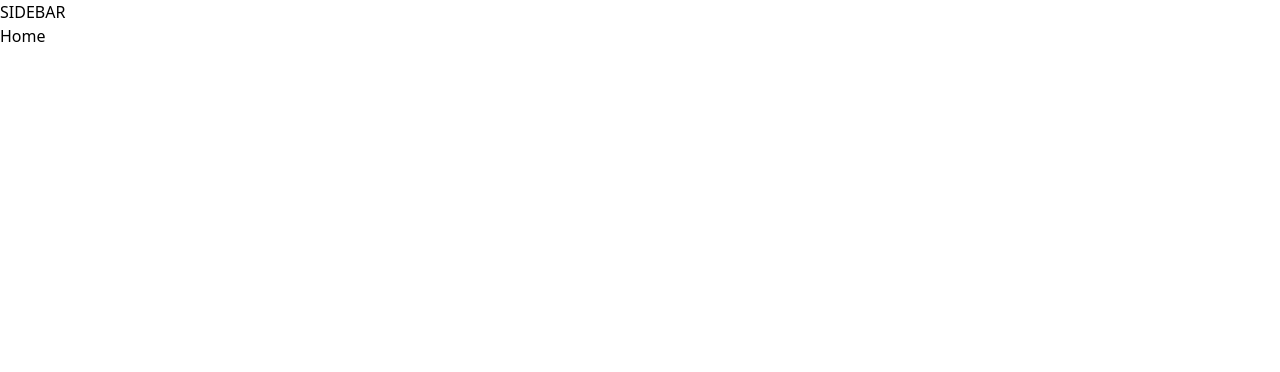
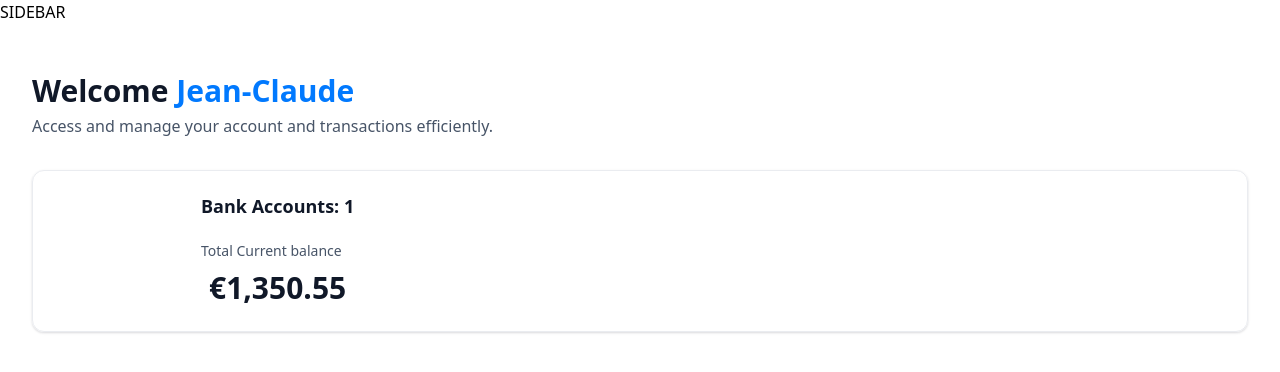
Before and after one commit to mr-andrej/vanguard-banking, a Next.js app: page / in a window 1280 px wide. Shown: the top 372 px of the page. Built offline with nearby package versions, Linux system fonts and the light colour scheme.

Commit message:
Added basic components to start with

```diff
--- a/app/(root)/page.tsx
+++ b/app/(root)/page.tsx
@@ -1,8 +1,28 @@
 import React from 'react'
+import HeaderBox from "@/components/headerBox";
+import TotalBalanceBox from "@/components/TotalBalanceBox";
 
 const Home = () => {
+    const loggedIn = {firstName: "Jean-Claude"};
+
     return (
-        <div>Home</div>
+        <section className="home">
+            <div className="home-content">
+                <header className="home-header">
+                    <HeaderBox
+                        type="greeting"
+                        title="Welcome"
+                        user={loggedIn?.firstName || 'Guest'}
+                        subtext="Access and manage your account and transactions efficiently."
+                    />
+                    <TotalBalanceBox
+                        accounts={[]}
+                        totalBanks={1}
+                        totalCurrentBalance={1350.55}
+                    />
+                </header>
+            </div>
+        </section>
     )
 }
 export default Home;
--- /dev/null
+++ b/components/AnimatedCounter.tsx
@@ -0,0 +1,17 @@
+'use client';
+import CountUp from "react-countup";
+
+const AnimatedCounter = ({amount}: { amount: number }) => {
+    return (
+        <div>
+            <CountUp
+                duration={2}
+                decimals={2}
+                prefix="€"
+                end={amount}
+
+            />
+        </div>
+    )
+}
+export default AnimatedCounter
--- /dev/null
+++ b/components/TotalBalanceBox.tsx
@@ -0,0 +1,28 @@
+import React from 'react'
+import {formatAmount} from "@/lib/utils";
+import CountUp from "react-countup";
+import AnimatedCounter from "@/components/AnimatedCounter";
+
+const TotalBalanceBox = ({
+    accounts = [], totalBanks, totalCurrentBalance}: TotalBalanceBoxProps) => {
+    return (
+        <section className="total-balance">
+            <div className="total-balance-chart">
+
+            </div>
+
+            <div className="flex flex-col gap-6">
+                <h2 className="header-2">
+                    Bank Accounts: {totalBanks}
+                </h2>
+                <div className="flex flex-col gap-2">
+                    <p className="total-balance-label">Total Current balance</p>
+                    <p className="total-balance-amount flex-center gap-2">
+                        <AnimatedCounter amount={totalCurrentBalance}/>
+                    </p>
+                </div>
+            </div>
+        </section>
+    )
+}
+export default TotalBalanceBox
--- /dev/null
+++ b/components/headerBox.tsx
@@ -0,0 +1,20 @@
+import React from 'react'
+
+const HeaderBox = ({type = "title", title, subtext, user}: HeaderBoxProps) => {
+    return (
+        <div className="header-box">
+            <h1 className="header-box-title">
+                {title}
+                {type === 'greeting' && (
+                    <span className='text-bankGradient'>
+                        &nbsp;{user}
+                    </span>
+                )}
+            </h1>
+            <p className="header-box-subtext">
+                {subtext}
+            </p>
+        </div>
+    )
+}
+export default HeaderBox
--- a/lib/utils.ts
+++ b/lib/utils.ts
@@ -68,7 +68,7 @@
 export function formatAmount(amount: number): string {
   const formatter = new Intl.NumberFormat("en-US", {
     style: "currency",
-    currency: "USD",
+    currency: "EUR",
     minimumFractionDigits: 2,
   });
 
--- a/package.json
+++ b/package.json
@@ -14,7 +14,9 @@
     "clsx": "^2.1.1",
     "lucide-react": "^0.451.0",
     "next": "14.2.14",
+    "query-string": "^9.1.1",
     "react": "^18",
+    "react-countup": "^6.5.3",
     "react-dom": "^18",
     "tailwind-merge": "^2.5.3",
     "tailwindcss-animate": "^1.0.7"
--- a/types/index.d.ts
+++ b/types/index.d.ts
@@ -202,7 +202,7 @@
   appwriteItemId?: string;
 }
 
-declare interface TotlaBalanceBoxProps {
+declare interface TotalBalanceBoxProps {
   accounts: Account[];
   totalBanks: number;
   totalCurrentBalance: number;
```
Also changed, not shown: 2 other files (tests, documents, lock files or other folders).
